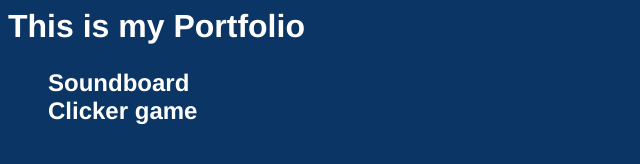
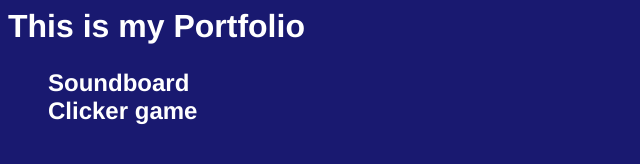
Before and after one commit to shanvipatel29/Shanvis-portfolio, a plain HTML site: page index.html in a window 1280 px wide. Shown: the whole page, without its empty margins (0-640 px from the left). Drawn offline with Linux system fonts and the light colour scheme.

Commit message:
add changes to style.css

```diff
--- a/style.css
+++ b/style.css
@@ -1,5 +1,5 @@
 body {
-    background-color:rgb(10, 53, 100);
+    background-color: midnightblue;
     color: white;
     font-family:'Franklin Gothic Medium', 'Arial Narrow', Arial, sans-serif;
 }
```
